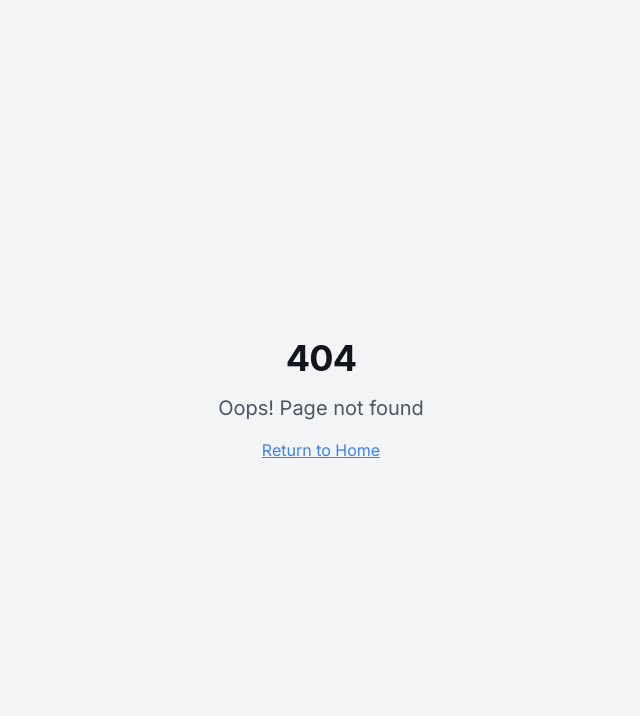
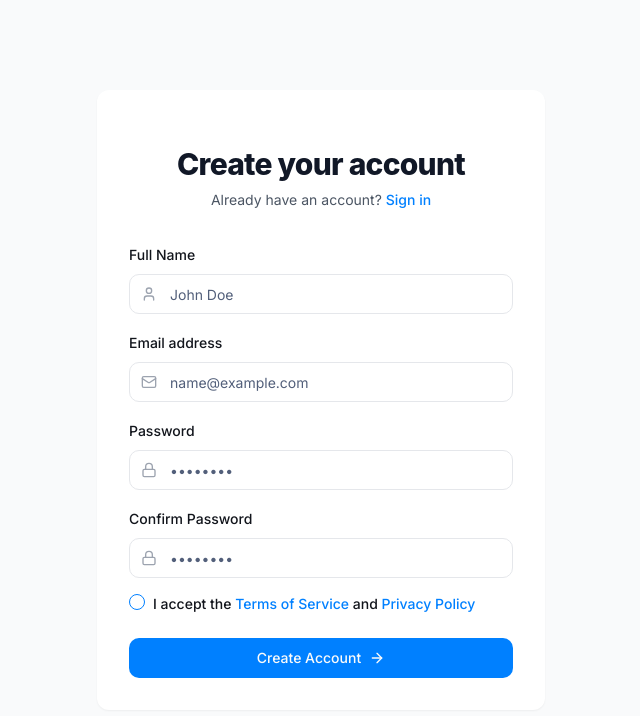
Before and after one commit to immortalxmachine/vibrant-basketry, a React (Vite) app: page /register in a window 1280 px wide. Before the commit this address had no page. Shown: the top 716 px of the page, without its empty margins (319-959 px from the left). Built offline with nearby package versions, Linux system fonts and the light colour scheme.

Commit message:
Fix create account page
Addresses issue with the create new account page.

```diff
--- a/src/App.tsx
+++ b/src/App.tsx
@@ -10,6 +10,7 @@ import ProductsPage from "./pages/ProductsPage";
 import ProductDetail from "./pages/ProductDetail";
 import CartPage from "./pages/CartPage";
 import LoginPage from "./pages/LoginPage";
+import RegisterPage from "./pages/RegisterPage";
 import NotFound from "./pages/NotFound";
 
 const queryClient = new QueryClient();
@@ -27,6 +28,7 @@ const App = () => (
             <Route path="/products/:id" element={<ProductDetail />} />
             <Route path="/cart" element={<CartPage />} />
             <Route path="/login" element={<LoginPage />} />
+            <Route path="/register" element={<RegisterPage />} />
             {/* ADD ALL CUSTOM ROUTES ABOVE THE CATCH-ALL "*" ROUTE */}
             <Route path="*" element={<NotFound />} />
           </Routes>
--- /dev/null
+++ b/src/pages/RegisterPage.tsx
@@ -0,0 +1,209 @@
+
+import { useState } from "react";
+import { Link, useNavigate } from "react-router-dom";
+import { zodResolver } from "@hookform/resolvers/zod";
+import { useForm } from "react-hook-form";
+import { z } from "zod";
+import { toast } from "sonner";
+import { Mail, Lock, User, ArrowRight } from "lucide-react";
+
+import { Button } from "@/components/ui/button";
+import {
+  Form,
+  FormControl,
+  FormField,
+  FormItem,
+  FormLabel,
+  FormMessage,
+} from "@/components/ui/form";
+import { Input } from "@/components/ui/input";
+import { Checkbox } from "@/components/ui/checkbox";
+
+const registerSchema = z.object({
+  name: z.string().min(2, "Name must be at least 2 characters"),
+  email: z.string().email("Please enter a valid email address"),
+  password: z.string().min(6, "Password must be at least 6 characters"),
+  confirmPassword: z.string().min(6, "Confirm password must be at least 6 characters"),
+  acceptTerms: z.boolean().refine(val => val === true, {
+    message: "You must accept the terms and conditions"
+  })
+}).refine((data) => data.password === data.confirmPassword, {
+  message: "Passwords do not match",
+  path: ["confirmPassword"],
+});
+
+type RegisterFormValues = z.infer<typeof registerSchema>;
+
+const RegisterPage = () => {
+  const [isLoading, setIsLoading] = useState(false);
+  const navigate = useNavigate();
+
+  const form = useForm<RegisterFormValues>({
+    resolver: zodResolver(registerSchema),
+    defaultValues: {
+      name: "",
+      email: "",
+      password: "",
+      confirmPassword: "",
+      acceptTerms: false,
+    },
+  });
+
+  const onSubmit = async (data: RegisterFormValues) => {
+    setIsLoading(true);
+
+    // This is a mock registration - in a real app, this would call an authentication API
+    try {
+      console.log("Registration attempt with:", data);
+
+      // Simulate API call
+      await new Promise(resolve => setTimeout(resolve, 1000));
+
+      toast.success("Account created successfully!");
+      navigate("/login");
+    } catch (error) {
+      console.error("Registration error:", error);
+      toast.error("Registration failed. Please try again.");
+    } finally {
+      setIsLoading(false);
+    }
+  };
+
+  return (
+    <div className="min-h-screen flex items-center justify-center bg-gray-50 py-12 px-4 sm:px-6 lg:px-8">
+      <div className="max-w-md w-full space-y-8 bg-white p-8 rounded-lg shadow-sm">
+        <div className="text-center">
+          <h2 className="mt-6 text-3xl font-extrabold text-gray-900">Create your account</h2>
+          <p className="mt-2 text-sm text-gray-600">
+            Already have an account?{" "}
+            <Link to="/login" className="font-medium text-primary hover:text-primary/80">
+              Sign in
+            </Link>
+          </p>
+        </div>
+
+        <Form {...form}>
+          <form onSubmit={form.handleSubmit(onSubmit)} className="mt-8 space-y-6">
+            <div className="space-y-4">
+              <FormField
+                control={form.control}
+                name="name"
+                render={({ field }) => (
+                  <FormItem>
+                    <FormLabel>Full Name</FormLabel>
+                    <FormControl>
+                      <div className="relative">
+                        <User className="absolute left-3 top-1/2 -translate-y-1/2 h-4 w-4 text-gray-400" />
+                        <Input
+                          placeholder="John Doe"
+                          className="pl-10"
+                          {...field}
+                        />
+                      </div>
+                    </FormControl>
+                    <FormMessage />
+                  </FormItem>
+                )}
+              />
+
+              <FormField
+                control={form.control}
+                name="email"
+                render={({ field }) => (
+                  <FormItem>
+                    <FormLabel>Email address</FormLabel>
+                    <FormControl>
+                      <div className="relative">
+                        <Mail className="absolute left-3 top-1/2 -translate-y-1/2 h-4 w-4 text-gray-400" />
+                        <Input
+                          placeholder="name@example.com"
+                          className="pl-10"
+                          {...field}
+                        />
+                      </div>
+                    </FormControl>
+                    <FormMessage />
+                  </FormItem>
+                )}
+              />
+
+              <FormField
+                control={form.control}
+                name="password"
+                render={({ field }) => (
+                  <FormItem>
+                    <FormLabel>Password</FormLabel>
+                    <FormControl>
+                      <div className="relative">
+                        <Lock className="absolute left-3 top-1/2 -translate-y-1/2 h-4 w-4 text-gray-400" />
+                        <Input
+                          type="password"
+                          placeholder="••••••••"
+                          className="pl-10"
+                          {...field}
+                        />
+                      </div>
+                    </FormControl>
+                    <FormMessage />
+                  </FormItem>
+                )}
+              />
+
+              <FormField
+                control={form.control}
+                name="confirmPassword"
+                render={({ field }) => (
+                  <FormItem>
+                    <FormLabel>Confirm Password</FormLabel>
+                    <FormControl>
+                      <div className="relative">
+                        <Lock className="absolute left-3 top-1/2 -translate-y-1/2 h-4 w-4 text-gray-400" />
+                        <Input
+                          type="password"
+                          placeholder="••••••••"
+                          className="pl-10"
+                          {...field}
+                        />
+                      </div>
+                    </FormControl>
+                    <FormMessage />
+                  </FormItem>
+                )}
+              />
+
+              <FormField
+                control={form.control}
+                name="acceptTerms"
+                render={({ field }) => (
+                  <FormItem className="flex flex-row items-start space-x-2 space-y-0">
+                    <FormControl>
+                      <Checkbox
+                        checked={field.value}
+                        onCheckedChange={field.onChange}
+                      />
+                    </FormControl>
+                    <FormLabel className="text-sm font-medium cursor-pointer">
+                      I accept the <Link to="/terms" className="text-primary hover:text-primary/80">Terms of Service</Link> and <Link to="/privacy" className="text-primary hover:text-primary/80">Privacy Policy</Link>
+                    </FormLabel>
+                    <FormMessage />
+                  </FormItem>
+                )}
+              />
+            </div>
+
+            <Button
+              type="submit"
+              className="w-full flex items-center justify-center gap-2"
+              disabled={isLoading}
+            >
+              {isLoading ? "Creating Account..." : "Create Account"}
+              {!isLoading && <ArrowRight className="h-4 w-4" />}
+            </Button>
+          </form>
+        </Form>
+      </div>
+    </div>
+  );
+};
+
+export default RegisterPage;
```
